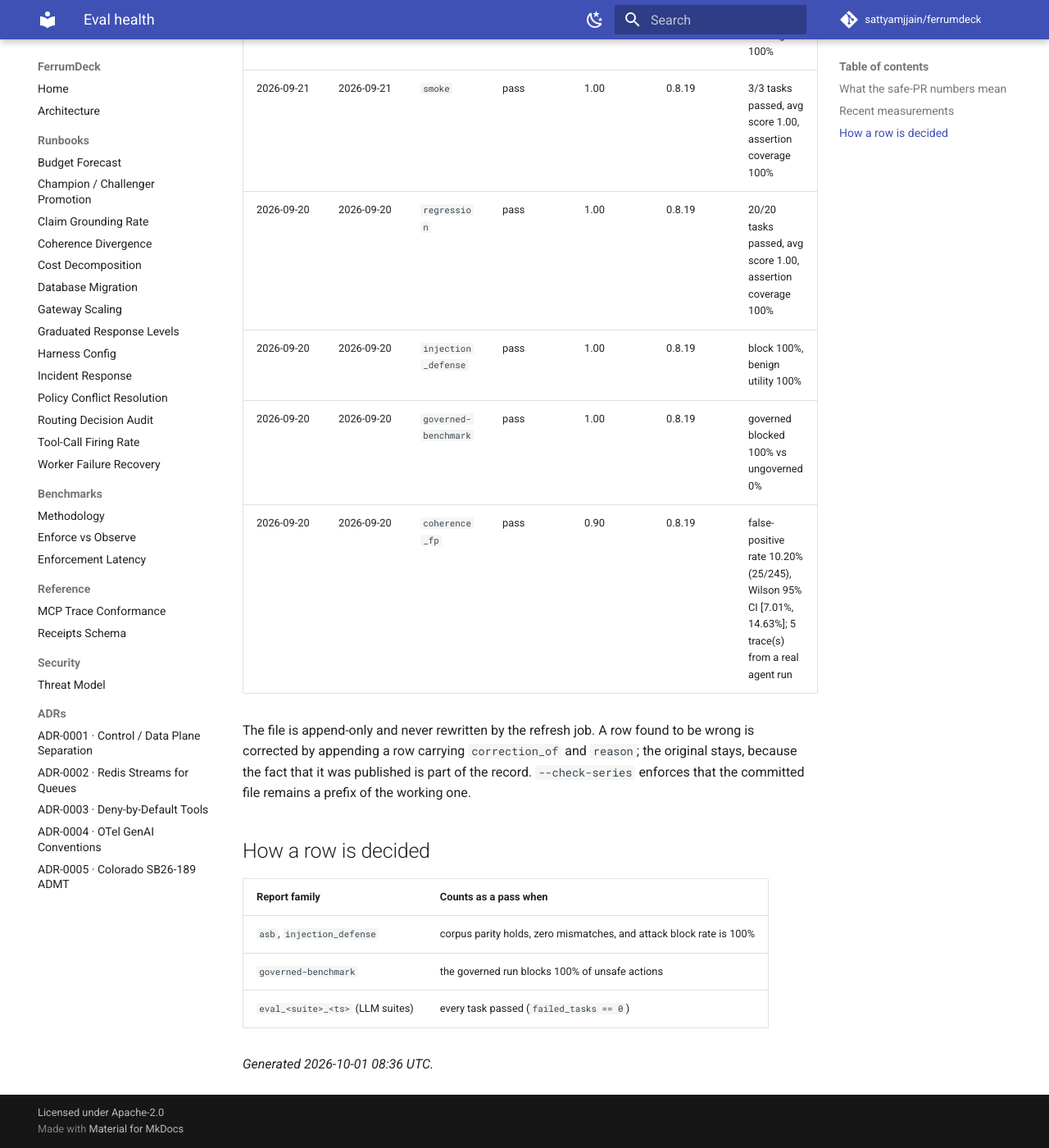
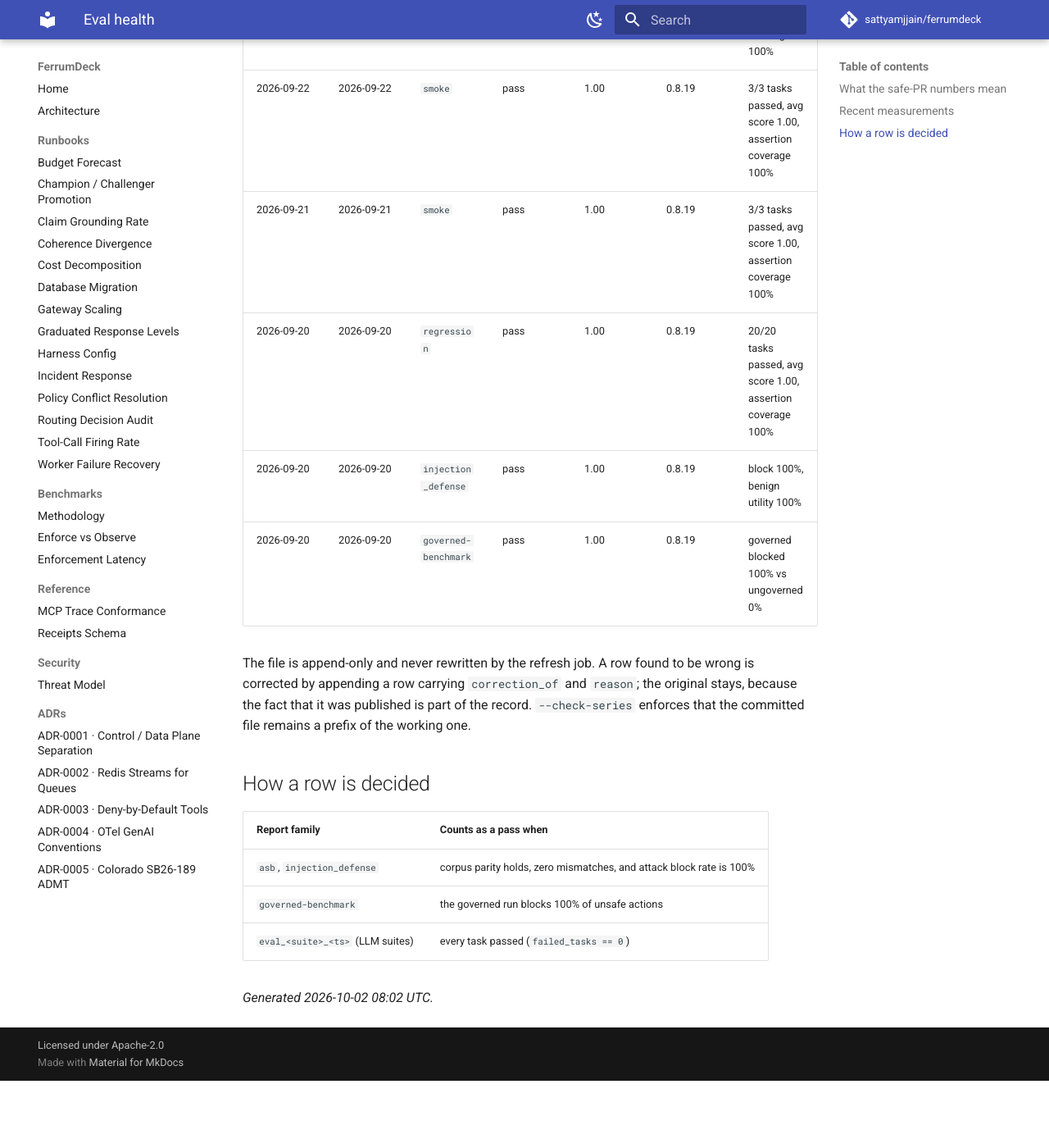
Before and after one commit to sattyamjjain/ferrumdeck, an MkDocs documentation site: the page built from docs/eval-health.md, in a window 1280 px wide and 1400 px high, scrolled down 4225 px. Shown: the whole window at 82% size. Built offline with MkDocs 1.6.1 and Material for MkDocs 9.7.7, drawn with Linux system fonts in a browser that asks for light colours; comment, search, counter and statistics services are not loaded; after the commit the page ends 5543 px from its top, so only the background shows below that; some of the changed text lies outside the part shown.

Commit message:
docs(evals): refresh eval health + append series 2026-10-02 [skip ci]

```diff
--- a/docs/eval-health.md
+++ b/docs/eval-health.md
@@ -25,14 +25,15 @@ So neither number was ever evidence about the agent. The response is to rescope
 | `governed-benchmark` | 2026-09-27 | pass | 1.00 | 8 | governed blocked 100% vs ungoverned 0% |
 | `injection_defense` | 2026-09-27 | pass | 1.00 | 8 | block 100%, benign utility 100% |
 | `regression` | 2026-09-27 | pass | 1.00 | 8 | 20/20 tasks passed, avg score 1.00, assertion coverage 100% |
-| `smoke` | 2026-10-01 | pass | 1.00 | 49 | 3/3 tasks passed, avg score 1.00, assertion coverage 100% |
+| `smoke` | 2026-10-02 | pass | 1.00 | 50 | 3/3 tasks passed, avg score 1.00, assertion coverage 100% |
 
 ## Recent measurements
 
-The last 20 of 87 rows from [`eval-health-series.jsonl`](eval-health-series.jsonl), newest first. The table above says what is true today; this says what was true before, which is the part a snapshot throws away. **A number that has never moved here has not been re-measured** — check `measured` against `recorded` before reading a steady value as a stable one.
+The last 20 of 88 rows from [`eval-health-series.jsonl`](eval-health-series.jsonl), newest first. The table above says what is true today; this says what was true before, which is the part a snapshot throws away. **A number that has never moved here has not been re-measured** — check `measured` against `recorded` before reading a steady value as a stable one.
 
 | Measured | Recorded | Suite | Result | Score | Harness | Detail |
 | --- | --- | --- | --- | --- | --- | --- |
+| 2026-10-02 | 2026-10-02 | `smoke` | pass | 1.00 | 0.8.19 | 3/3 tasks passed, avg score 1.00, assertion coverage 100% |
 | 2026-10-01 | 2026-10-01 | `smoke` | pass | 1.00 | 0.8.19 | 3/3 tasks passed, avg score 1.00, assertion coverage 100% |
 | 2026-09-30 | 2026-09-30 | `smoke` | pass | 1.00 | 0.8.19 | 3/3 tasks passed, avg score 1.00, assertion coverage 100% |
 | 2026-09-29 | 2026-09-29 | `smoke` | pass | 1.00 | 0.8.19 | 3/3 tasks passed, avg score 1.00, assertion coverage 100% |
@@ -52,7 +53,6 @@ The last 20 of 87 rows from [`eval-health-series.jsonl`](eval-health-series.json
 | 2026-09-20 | 2026-09-20 | `regression` | pass | 1.00 | 0.8.19 | 20/20 tasks passed, avg score 1.00, assertion coverage 100% |
 | 2026-09-20 | 2026-09-20 | `injection_defense` | pass | 1.00 | 0.8.19 | block 100%, benign utility 100% |
 | 2026-09-20 | 2026-09-20 | `governed-benchmark` | pass | 1.00 | 0.8.19 | governed blocked 100% vs ungoverned 0% |
-| 2026-09-20 | 2026-09-20 | `coherence_fp` | pass | 0.90 | 0.8.19 | false-positive rate 10.20% (25/245), Wilson 95% CI [7.01%, 14.63%]; 5 trace(s) from a real agent run |
 
 The file is append-only and never rewritten by the refresh job. A row found to be wrong is corrected by appending a row carrying `correction_of` and `reason`; the original stays, because the fact that it was published is part of the record. `--check-series` enforces that the committed file remains a prefix of the working one.
 
@@ -64,4 +64,4 @@ The file is append-only and never rewritten by the refresh job. A row found to b
 | `governed-benchmark` | the governed run blocks 100% of unsafe actions |
 | `eval_<suite>_<ts>` (LLM suites) | every task passed (`failed_tasks == 0`) |
 
-_Generated 2026-10-01 08:36 UTC._
+_Generated 2026-10-02 08:02 UTC._
```
Also changed, not shown: 2 other files.
